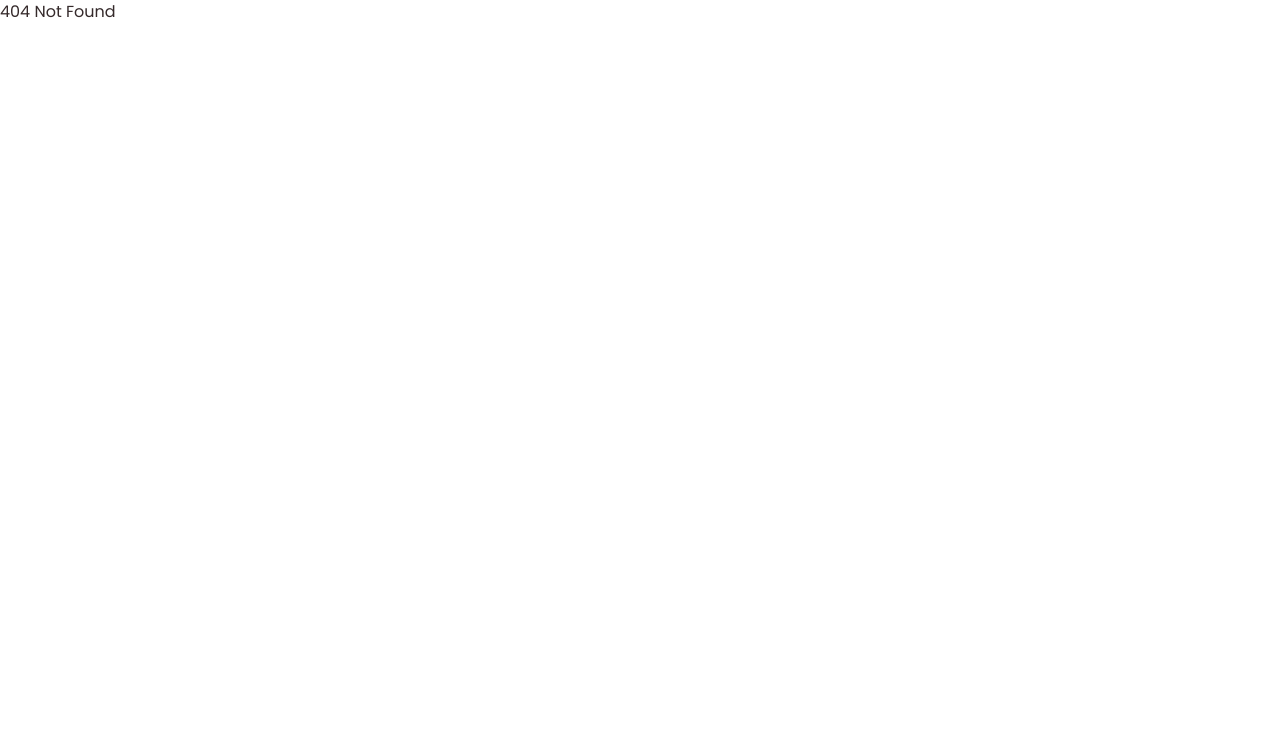
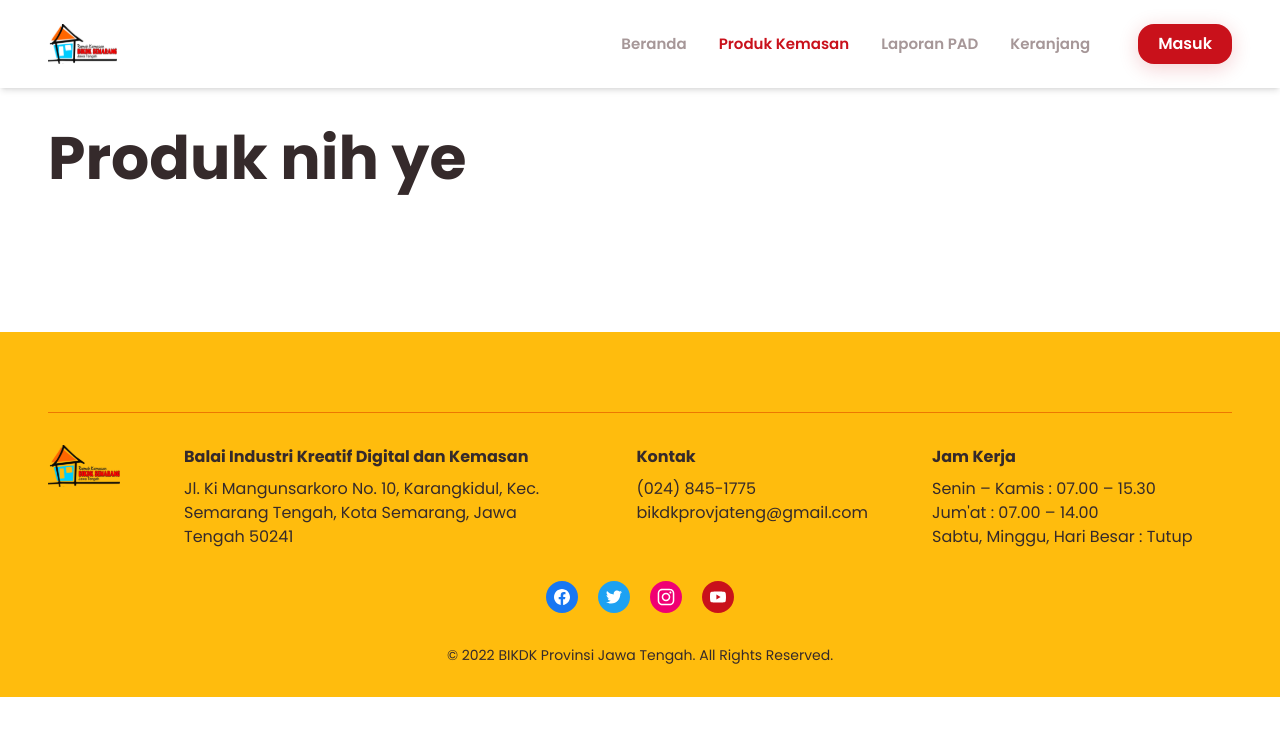
Before and after one commit to ivannoard/simpelmen-fe, a React (Create React App) app: page /produk-kemasan in a window 1280 px wide. Before the commit this address had no page. Shown: the top 736 px of the page. Built offline with nearby package versions, Linux system fonts and the light colour scheme.

Commit message:
initial environment produk-kemasan

```diff
--- a/src/App.js
+++ b/src/App.js
@@ -1,3 +1,4 @@
+import { useEffect } from "react";
 import { Route, Routes, useNavigate } from "react-router-dom";
 import Home from "./pages/Home";
 import Login from "./pages/Auth/Login";
@@ -8,7 +9,7 @@ import WithoutFrame from "./components/global/WithoutFrame";
 import WithFrame from "./components/global/WithFrame";
 import ForgotPassword from "./pages/Auth/ForgotPassword";
 import NewPassword from "./pages/Auth/NewPassword";
-import { useEffect } from "react";
+import Kemasan from "./pages/Kemasan";
 
 const ProtectingRoute = (props) => {
   const navigate = useNavigate();
@@ -34,11 +35,11 @@ const AuthenticatedRoute = (props) => {
 
 function App() {
   return (
-    <div className="App">
+    <div className='App'>
       <Routes>
         <Route element={<WithoutFrame />}>
           <Route
-            path="/login"
+            path='/login'
             element={
               <AuthenticatedRoute>
                 <Login />
@@ -46,7 +47,7 @@ function App() {
             }
           />
           <Route
-            path="/register"
+            path='/register'
             element={
               <AuthenticatedRoute>
                 <Register />
@@ -54,7 +55,7 @@ function App() {
             }
           />
           <Route
-            path="/forgot-password"
+            path='/forgot-password'
             element={
               <AuthenticatedRoute>
                 <ForgotPassword />
@@ -62,20 +63,21 @@ function App() {
             }
           />
           <Route
-            path="/new-password"
+            path='/new-password'
             element={
               <AuthenticatedRoute>
                 <NewPassword />
               </AuthenticatedRoute>
             }
           />
-          <Route path="*" element="404 Not Found" />
+          <Route path='*' element='404 Not Found' />
         </Route>
         <Route element={<WithFrame />}>
-          <Route path="/" element={<Home />} />
-          <Route path="/detail-produk/:productId" element={<DetailProduct />} />
+          <Route path='/' element={<Home />} />
+          <Route path='/detail-produk/:productId' element={<DetailProduct />} />
+          <Route path='/produk-kemasan' element={<Kemasan />} />
           <Route
-            path="/dashboard"
+            path='/dashboard'
             element={
               <ProtectingRoute>
                 <Dashboard />
--- /dev/null
+++ b/src/pages/Kemasan/index.jsx
@@ -0,0 +1,16 @@
+import React from "react";
+
+const Kemasan = () => {
+  return (
+    <>
+      <main className='containers'>
+        <section id='categoryKemasan' className='mt-7'>
+          <h1>Produk nih ye</h1>
+        </section>
+        <section id='kemasan' className='mb-11'></section>
+      </main>
+    </>
+  );
+};
+
+export default Kemasan;
```
